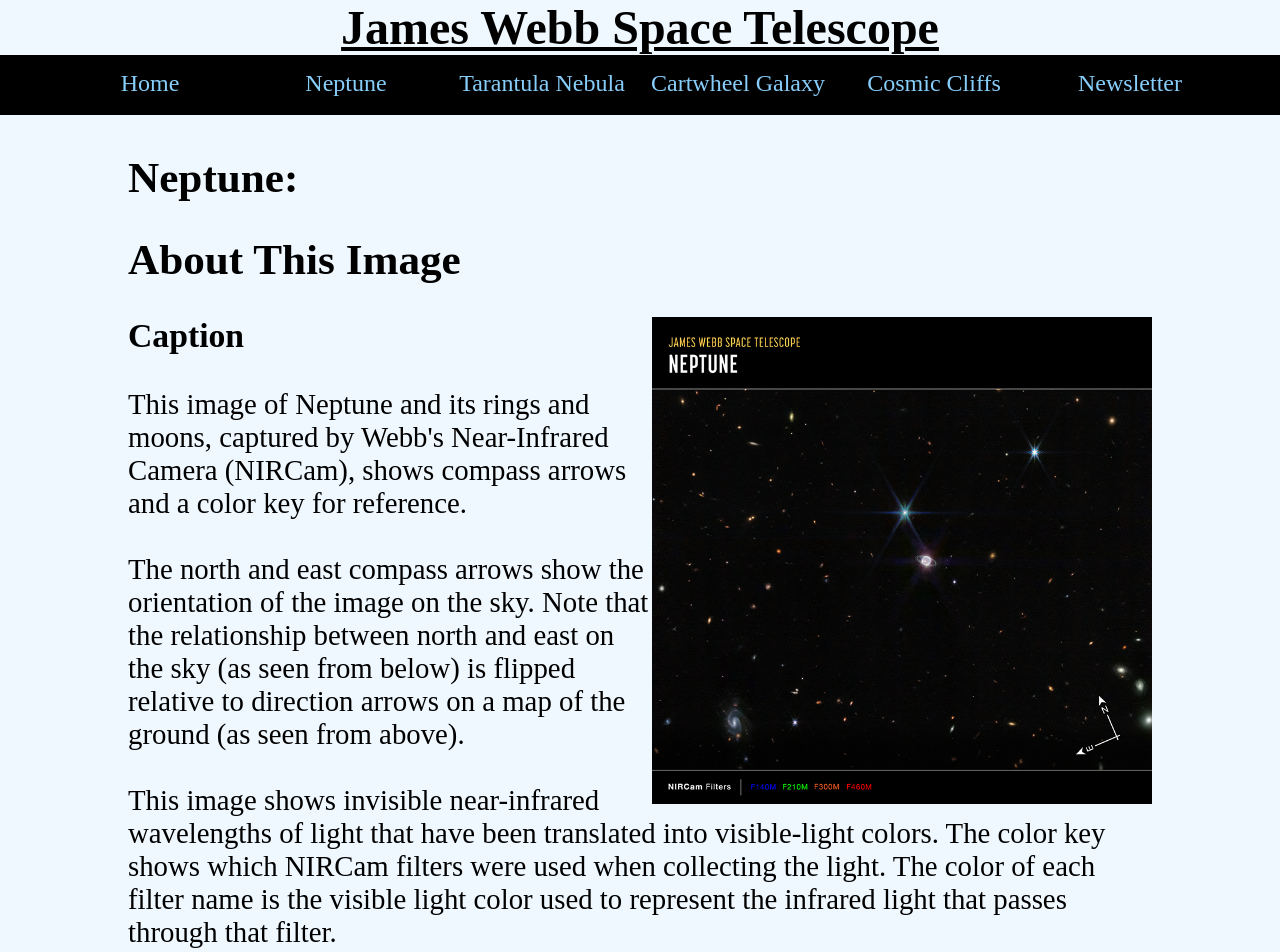
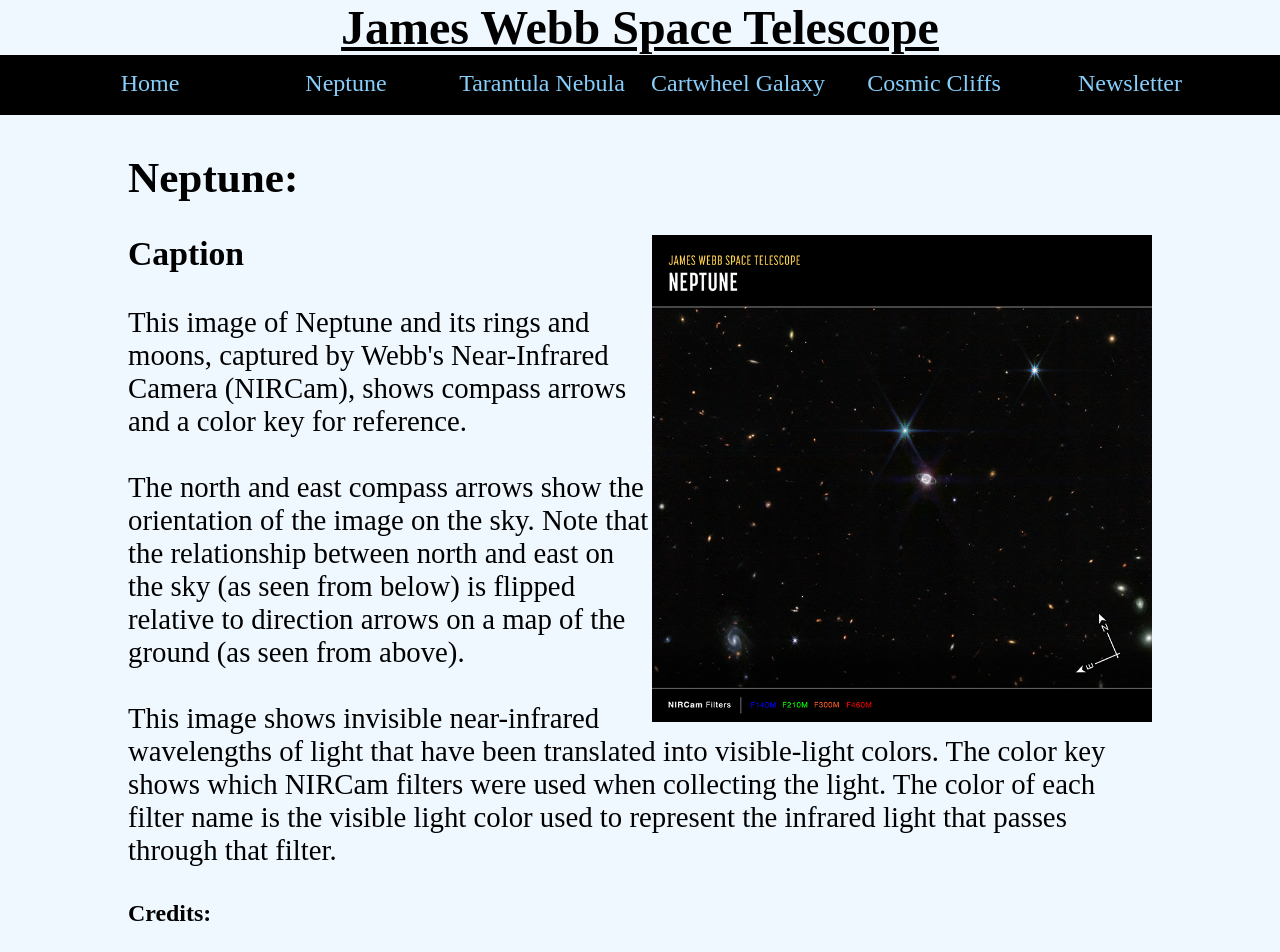
Before and after one commit to Z4NC0RE/jameswebb, a plain HTML site: page neptune.html in a window 1280 px wide. Shown: the top 952 px of the page. Drawn offline with Linux system fonts and the light colour scheme.

Commit message:
fkuhanlrf

```diff
--- a/neptune.html
+++ b/neptune.html
@@ -19,8 +19,6 @@
     <main>
         <div id="container">
         <h2>Neptune:</h2>
-        <br>
-        <h2>About This Image</h2>
         <br>
         <img src="images/neptune.png" alt="Neptune" class="neptune">
         <h3>Caption</h3>
```
